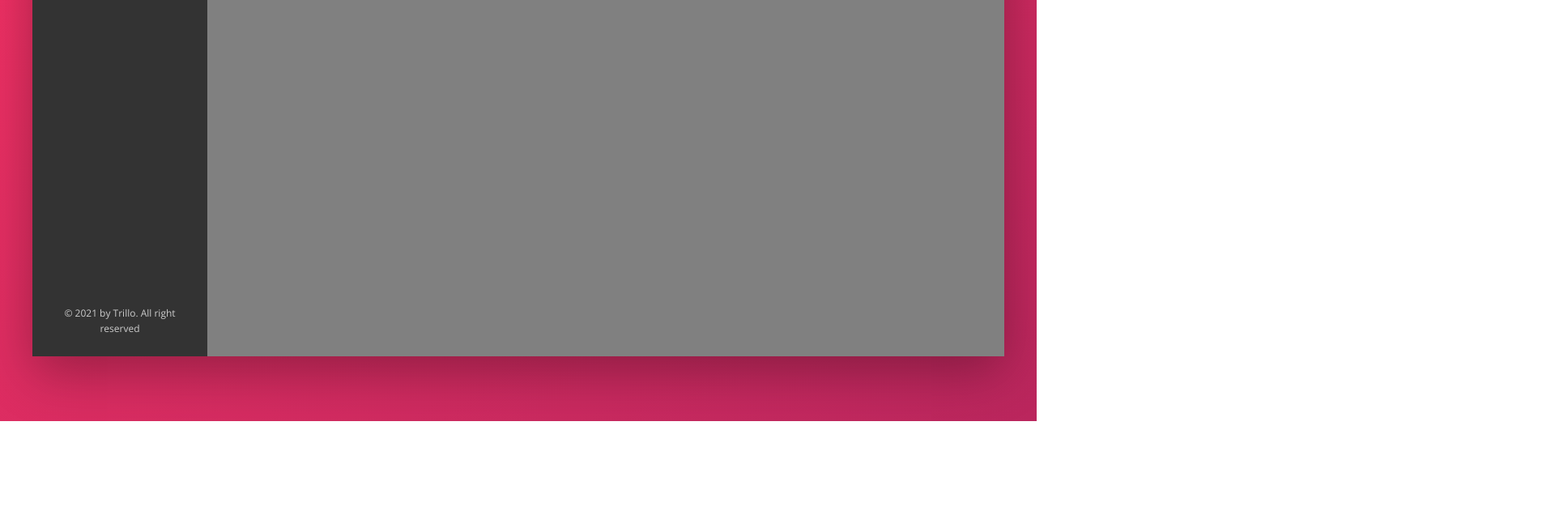
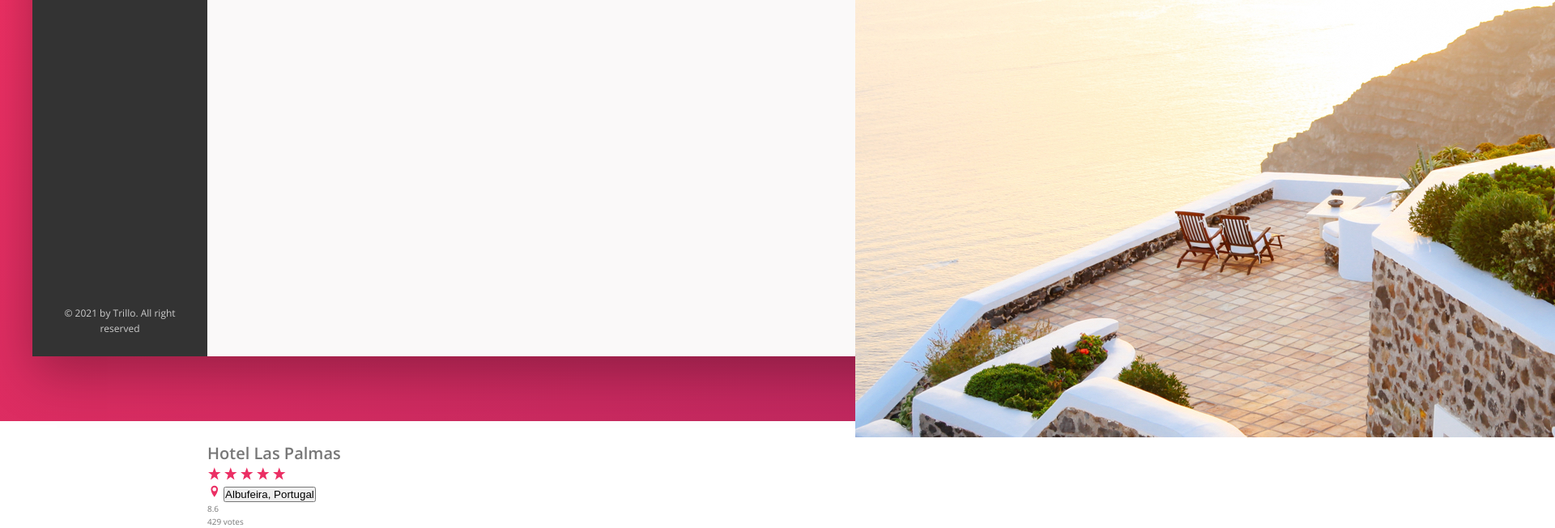
Before and after one commit to David-Luque/advanced-css-course, a website: page Trillo/starter/index.html in a window 1280 px wide. Shown: the part 510-1162 px from the top of the page at 81% size, 1920 px wide, since content can reach past the window. Before the commit the page ends 1030 px from the top, so only its background shows below. Drawn offline with nearby package versions, Linux system fonts and the light colour scheme.

Commit message:
markup and basic css seetings for overview component

```diff
--- a/Trillo/starter/index.html
+++ b/Trillo/starter/index.html
@@ -82,7 +82,47 @@
                     </div>
                 </nav>
                 <main class="hotel-view">
-                    Hotel view
+                    <div class="gallery">
+                        <figure class="gallery__item">
+                            <img src="img/hotel-1.jpg" alt="Photo of hotel 1" class="gallery_photo">
+                        </figure>
+                        <figure class="gallery__item">
+                            <img src="img/hotel-2.jpg" alt="Photo of hotel 2" class="gallery_photo">
+                        </figure>
+                        <figure class="gallery__item">
+                            <img src="img/hotel-3.jpg" alt="Photo of hotel 3" class="gallery_photo">
+                        </figure>
+                    </div>
+                    <div class="overview">
+                        <h1 class="overview__heading">Hotel Las Palmas</h1>
+                    </div>
+                    <div class="overview__stars">
+                        <svg class="overview__icon-star">
+                            <use xlink:href="img/sprite.svg#icon-star"></use>
+                        </svg>
+                        <svg class="overview__icon-star">
+                            <use xlink:href="img/sprite.svg#icon-star"></use>
+                        </svg>
+                        <svg class="overview__icon-star">
+                            <use xlink:href="img/sprite.svg#icon-star"></use>
+                        </svg>
+                        <svg class="overview__icon-star">
+                            <use xlink:href="img/sprite.svg#icon-star"></use>
+                        </svg>
+                        <svg class="overview__icon-star">
+                            <use xlink:href="img/sprite.svg#icon-star"></use>
+                        </svg>
+                    </div>
+                    <div class="overview__location">
+                        <svg class="overview__icon-location">
+                            <use xlink:href="img/sprite.svg#icon-location-pin"></use>
+                        </svg>
+                        <button class="btn-inline">Albufeira, Portugal </button>
+                    </div>
+                    <div class="overview__rating">
+                        <div class="overview__rating-average">8.6</div>
+                        <div class="overview__rating-count">429 votes</div>
+                    </div>
                 </main>
             </div>
         </div>
--- a/Trillo/starter/sass/_components.scss
+++ b/Trillo/starter/sass/_components.scss
@@ -201,3 +201,47 @@
     text-align: center;
     padding: 2.5rem;
 }
+
+
+//////////////////////////////////
+//GALLERY
+
+.gallery {
+
+    display: flex;
+
+    &__photo {
+        width: 100%;
+        display: block;
+    }
+}
+
+
+//////////////////////////////////
+//OVERVIEW
+
+.overview {
+    display: flex;
+
+
+    &__heading{}
+
+    &__stars {
+        margin-right: auto;
+    }
+
+    &__icon-star,
+    &__icon-location {
+        width: 1.75rem;
+        height: 1.75rem;
+        fill: var(--color-primary)
+    }
+
+    &__location {}
+
+    &__rating {}
+
+    &__rating-average {}
+
+    &__rating-count {}
+}
--- a/Trillo/starter/sass/_layout.scss
+++ b/Trillo/starter/sass/_layout.scss
@@ -37,6 +37,5 @@
     flex: 1;
 
     //test
-    background-color: grey;
     height: 80rem;
 }
```
Also changed, not shown: Trillo/starter/css/style.css, 2 other files.
